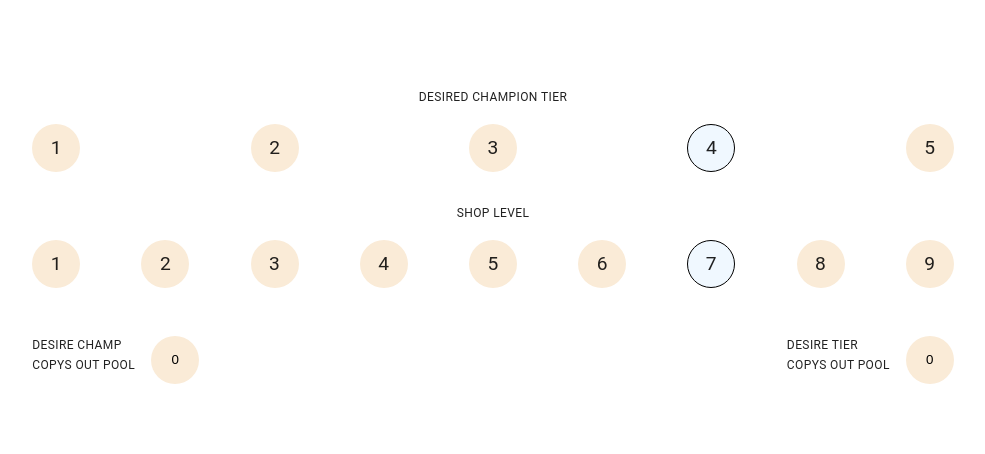
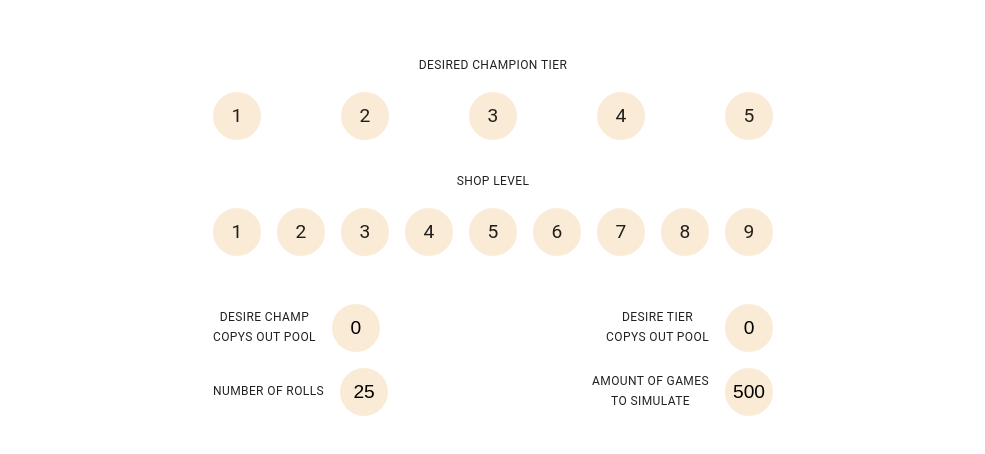
Before and after one commit to willian-pessoa/TFT-Probabilidade, a React (Create React App) app: page / in a window 1280 px wide. Shown: the part 164-618 px from the top of the page, without its empty margins (147-1132 px from the left). Built offline with nearby package versions, Linux system fonts and the light colour scheme.

Commit message:
create input handles

```diff
--- a/src/App.js
+++ b/src/App.js
@@ -8,30 +8,104 @@ import FlexBetweenBox from './components/CustomBoxs/FlexBetweenBox.jsx';
 import CustomRadio from './components/CustomRadio/CustomRadio';
 import CustomNumber from './components/CustomNumber/CustomNumber.jsx';
 
+const DEFAULT_COST = { 1: false, 2: false, 3: false, 4: false, 5: false }
+const DEFAULT_SHOP = { 1: false, 2: false, 3: false, 4: false, 5: false, 6: false, 7: false, 8: false, 9: false }
+
 function App() {
   const theme = useTheme()
 
-  const [cost, setCost] = useState({ 1: false, 2: false, 3: false, 4: true, 5: false })
-  const [shop, setShop] = useState({ 1: false, 2: false, 3: false, 4: false, 5: false, 6: false, 7: true, 8: false, 9: false })
+  const [cost, setCost] = useState(DEFAULT_COST)
+  console.log("🚀 ~ file: App.js:18 ~ App ~ cost:", cost)
+  const [hardCost, setHardCost] = useState(null)
+  console.log("🚀 ~ file: App.js:19 ~ App ~ hardCost:", hardCost)
+  const [shop, setShop] = useState(DEFAULT_SHOP)
+  console.log("🚀 ~ file: App.js:22 ~ App ~ shop:", shop)
+  const [hardShop, setHardShop] = useState(null)
+  console.log("🚀 ~ file: App.js:22 ~ App ~ hardShop:", hardShop)
   const [numberChampOutPool, setNumberChampOutPool] = useState(0)
+  const [tierChampOutPool, setTierChampOutPool] = useState(0)
+  const [rolls, setRolls] = useState(25)
+  const [games, setGames] = useState(500)
+
+  const handleCost = (tier) => {
+    setCost({ ...DEFAULT_COST, [tier]: true })
+    setHardCost(tier)
+  }
+
+  const handleShop = (level) => {
+    setShop({ ...DEFAULT_SHOP, [level]: true })
+    setHardShop(level)
+  }
+
+  const handleChampOutPool = (number) => {
+    let formatNumber = parseInt(number, 10)
+    if (number === "") {
+      setNumberChampOutPool("")
+    } else if (formatNumber < 0) {
+      setNumberChampOutPool(0)
+    } else if (formatNumber > 29) {
+      setNumberChampOutPool(29)
+    } else {
+      setNumberChampOutPool(formatNumber)
+    }
+  }
+
+  const handleTierChampOutPool = (number) => {
+    let formatNumber = parseInt(number, 10)
+    if (number === "") {
+      setTierChampOutPool("")
+    } else if (formatNumber < 0) {
+      setTierChampOutPool(0)
+    } else if (formatNumber > 13 * 29) {
+      setTierChampOutPool(13 * 29)
+    } else {
+      setTierChampOutPool(formatNumber)
+    }
+  }
+
+  const handleRolls = (number) => {
+    let formatNumber = parseInt(number, 10)
+    if (number === "") {
+      setRolls("")
+    } else if (formatNumber < 0) {
+      setRolls(0)
+    } else if (formatNumber > 50) {
+      setRolls(50)
+    } else {
+      setRolls(formatNumber)
+    }
+  }
+
+  const handleGames = (number) => {
+    let formatNumber = parseInt(number, 10)
+    if (number === "") {
+      setGames("")
+    } else if (formatNumber < 0) {
+      setGames(0)
+    } else if (formatNumber > 1000) {
+      setGames(1000)
+    } else {
+      setGames(formatNumber)
+    }
+  }
 
   return (
     <VerticalCenterBox width="100vw" minHeight="100vh">
       <CssBaseline />
       {/* {FORM} */}
-      <VerticalCenterBox id="FORM" width="90%" minHeight="50%" gap="3rem">
+      <VerticalCenterBox id="FORM" minWidth="700px" minHeight="50%" gap="3rem">
         {/* {TOP SIDE} */}
         <VerticalCenterBox id="TOP_CONTAINER" width="100%" gap="1rem">
           <Typography variant="caption">DESIRED CHAMPION TIER</Typography>
           <FlexBetweenBox id="COST_BOX" width="80%" marginBottom="1rem" >
             {Object.keys(cost).map((tier) => {
-              return <CustomRadio key={tier} value={tier} active={cost[tier]} />
+              return <CustomRadio onClick={() => handleCost(tier)} key={tier} value={tier} active={cost[tier]} />
             })}
           </FlexBetweenBox>
           <Typography variant="caption">SHOP LEVEL</Typography>
           <FlexBetweenBox id="LEVEL_BOX" width="80%" >
             {Object.keys(shop).map((level) => {
-              return <CustomRadio key={level} value={level} active={shop[level]} />
+              return <CustomRadio onClick={() => handleShop(level)} key={level} value={level} active={shop[level]} />
             })}
           </FlexBetweenBox>
         </VerticalCenterBox>
@@ -39,12 +113,22 @@ function App() {
         <VerticalCenterBox id="BOTTOM_CONTAINTER" width="100%" gap="1rem">
           <FlexBetweenBox width="80%">
             <FlexBetweenBox id="COPIAS_FORA" gap="1rem" >
-              <Typography variant="caption">DESIRE CHAMP <br /> COPYS OUT POOL</Typography>
-              <CustomNumber max="29" min="0" value={numberChampOutPool} onChange={(e) => setNumberChampOutPool(e.target.value)} />
+              <Typography variant="caption" align='center' sx={{ margin: "auto 0" }}>DESIRE CHAMP <br /> COPYS OUT POOL</Typography>
+              <CustomNumber onClick={() => setNumberChampOutPool("")} value={numberChampOutPool} onChange={(e) => handleChampOutPool(e.target.value)} />
             </FlexBetweenBox>
             <FlexBetweenBox id="MESMO_CUSTO_FORA" gap="1rem">
-              <Typography variant="caption">DESIRE TIER <br /> COPYS OUT POOL</Typography>
-              <CustomNumber max="200" min="0" value={numberChampOutPool} onChange={(e) => setNumberChampOutPool(e.target.value)} />
+              <Typography variant="caption" align='center' sx={{ margin: "auto 0" }}>DESIRE TIER <br /> COPYS OUT POOL</Typography>
+              <CustomNumber onClick={() => setTierChampOutPool("")} value={tierChampOutPool} onChange={(e) => handleTierChampOutPool(e.target.value)} />
+            </FlexBetweenBox>
+          </FlexBetweenBox>
+          <FlexBetweenBox width="80%">
+            <FlexBetweenBox id="NUMBER_OF_ROLLS" gap="1rem" >
+              <Typography variant="caption" align='center' sx={{ margin: "auto 0" }}>NUMBER OF ROLLS</Typography>
+              <CustomNumber onClick={() => setRolls("")} value={rolls} onChange={(e) => handleRolls(e.target.value)} />
+            </FlexBetweenBox>
+            <FlexBetweenBox id="AMOUNT_OF_GAMES" gap="1rem">
+              <Typography variant="caption" align='center' sx={{ margin: "auto 0" }}>AMOUNT OF GAMES <br /> TO SIMULATE</Typography>
+              <CustomNumber onClick={() => setGames("")} value={games} onChange={(e) => handleGames(e.target.value)} />
             </FlexBetweenBox>
           </FlexBetweenBox>
         </VerticalCenterBox>
--- a/src/components/CustomNumber/CustomNumber.scss
+++ b/src/components/CustomNumber/CustomNumber.scss
@@ -19,6 +19,7 @@ input[type="number"]::-webkit-outer-spin-button {
   border: none;
   cursor: pointer;
   text-align: center;
+  font-size: 1.2rem;
 }
 
 .number:focus-visible {
```
Also changed, not shown: src/utils/rollOdd.js (+6 -5 lines).
